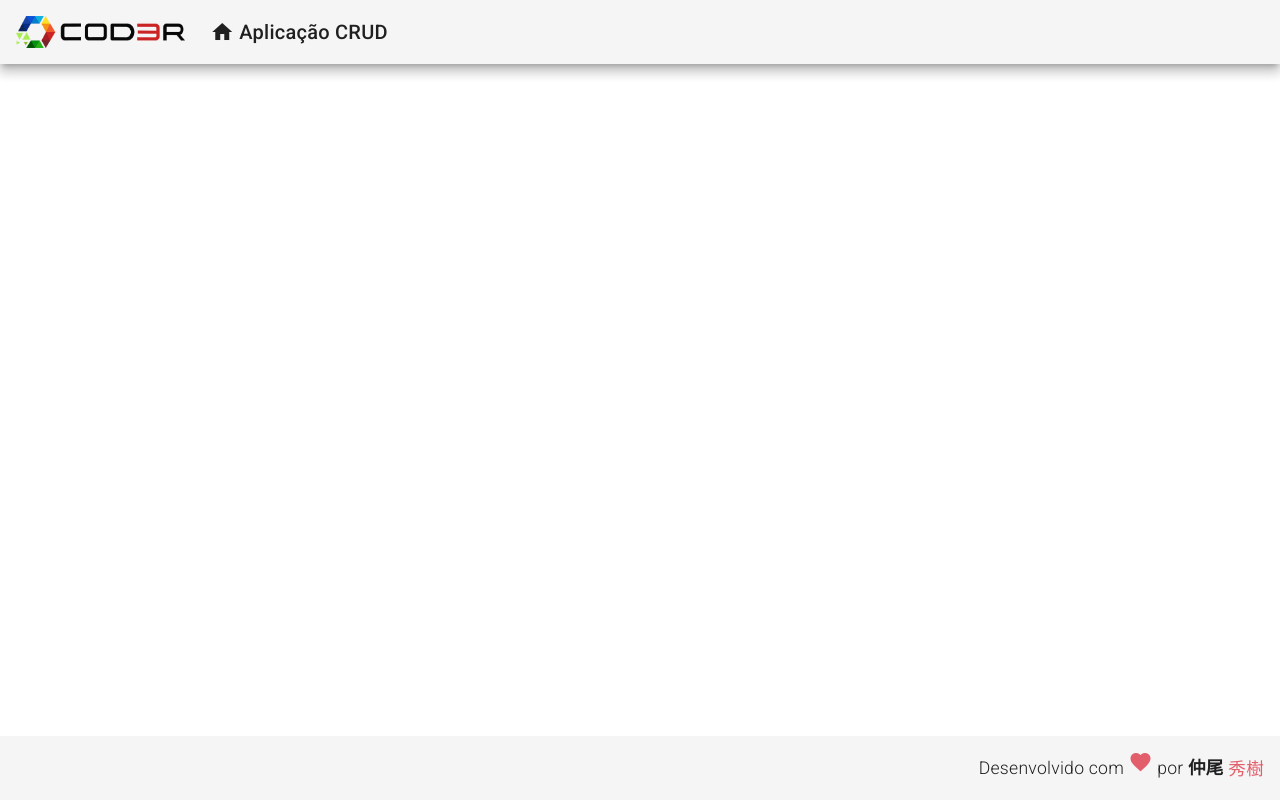
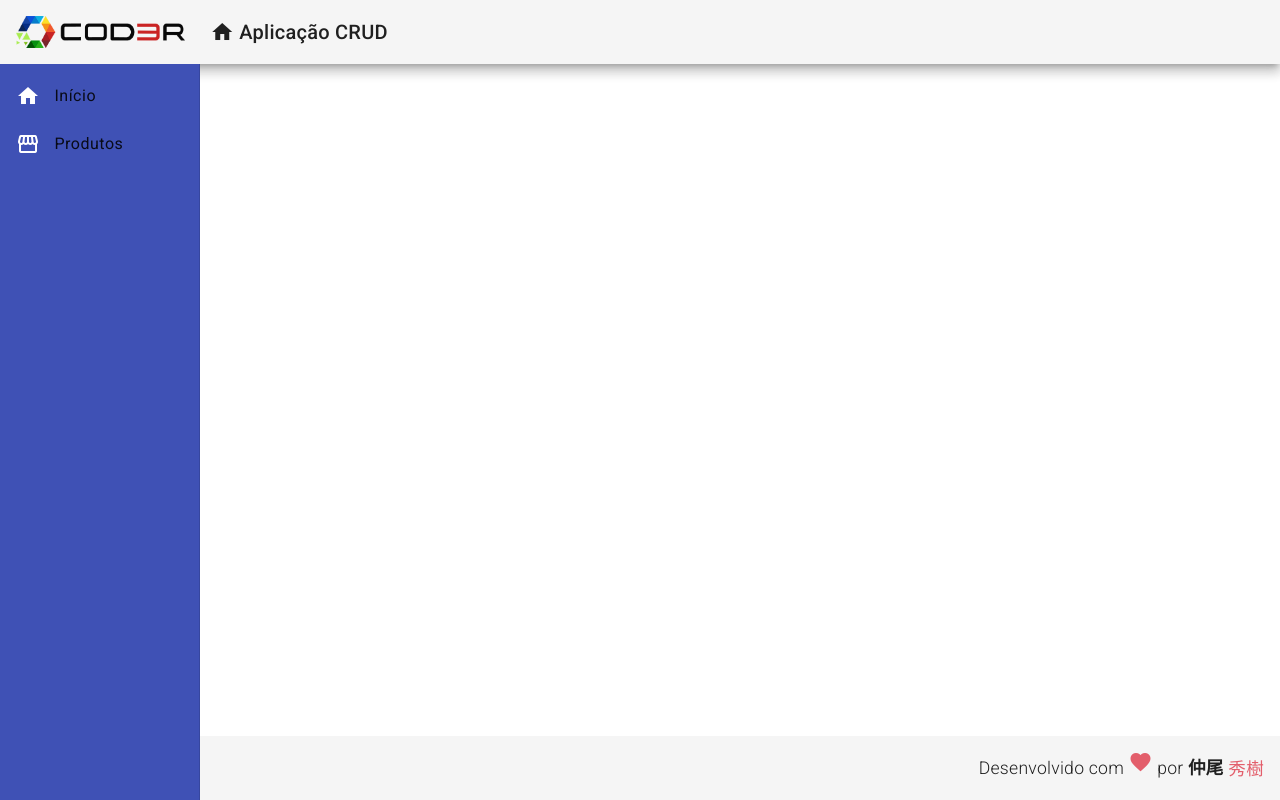
Before and after one commit to nakaohideki/CRUD-Angular, an Angular app in the folder frontend/: page / in a window 1280 px wide. Built offline with nearby package versions, Linux system fonts and the light colour scheme.

Commit message:
Navigation element creation

```diff
--- a/frontend/src/app/app.component.html
+++ b/frontend/src/app/app.component.html
@@ -1,2 +1,3 @@
 <app-header></app-header>
+<app-nav></app-nav>
 <app-footer></app-footer>
--- /dev/null
+++ b/frontend/src/app/components/template/nav/nav.component.css
@@ -0,0 +1,12 @@
+.sidenav {
+    background-color: #3F51B5;
+    width: 200px;
+}
+
+.sidenav as {
+    color: white;
+}
+
+.sidenav i {
+    padding-right: 10px;
+}
--- /dev/null
+++ b/frontend/src/app/components/template/nav/nav.component.html
@@ -0,0 +1,20 @@
+<mat-sidenav-container class="container">
+	<mat-sidenav
+		class="sidenav"
+		mode="side"
+		opened
+		fixedInViewport="true"
+		fixedTopGap="64"
+	>
+		<mat-nav-list class="nav-list">
+			<a mat-list-item>
+				<i class="material-icons v-middle white">home</i>
+				Início
+			</a>
+			<a mat-list-item>
+				<i class="material-icons v-middle white">storefront</i>
+				Produtos
+			</a>
+		</mat-nav-list>
+	</mat-sidenav>
+</mat-sidenav-container>
--- /dev/null
+++ b/frontend/src/app/components/template/nav/nav.component.ts
@@ -0,0 +1,12 @@
+import { Component, OnInit } from "@angular/core"
+
+@Component({
+	selector: "app-nav",
+	templateUrl: "./nav.component.html",
+	styleUrls: ["./nav.component.css"],
+})
+export class NavComponent implements OnInit {
+	constructor() {}
+
+	ngOnInit(): void {}
+}
--- a/frontend/src/styles.css
+++ b/frontend/src/styles.css
@@ -14,6 +14,10 @@
     color: rgb(227, 94, 107)
 }
 
+.white {
+    color: #FFF
+}
+
 .v-middle {
     vertical-align: middle;
 }
```
Also changed, not shown: frontend/src/app/app.module.ts (+14 -4 lines).
